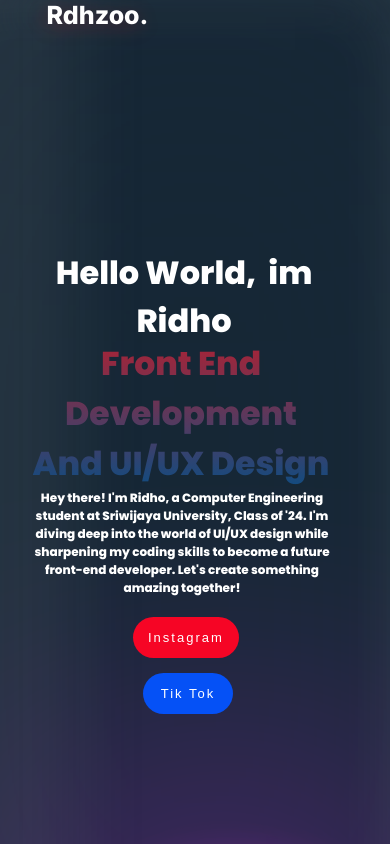
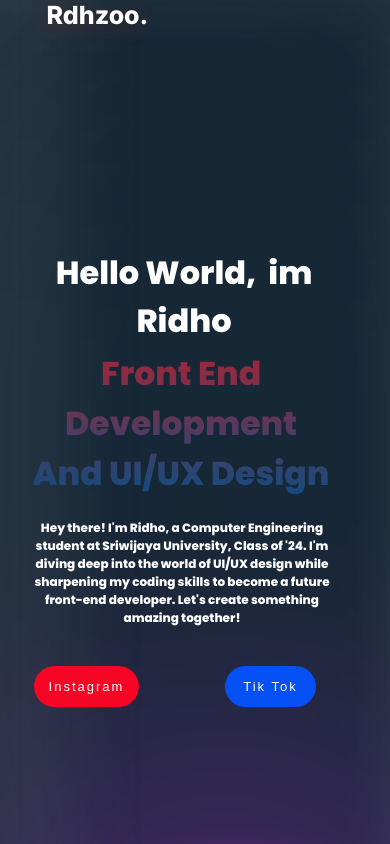
Before and after one commit to ridhozk20/My-Portofolio1, a plain HTML site: page index.html in a window 390 px wide. Shown: the top 844 px of the page. Drawn offline with nearby package versions, Linux system fonts and the light colour scheme; a web font is replaced by a local one.

Commit message:
style.css

```diff
--- a/style.css
+++ b/style.css
@@ -711,11 +711,13 @@ button:hover{
 
 @media only screen and (max-width: 768px) {
   .instagram{
-    margin-left: -8px;
+    margin-left: -200px;
+    margin-top: 49px;
   }
 
   .tiktok{
-    margin-left: 0px;
+    margin-top: -30px;
+    margin-right: -160px;
   }
 
   .order{
@@ -757,7 +759,7 @@ button:hover{
 
   .laptop .front-end{
     font-size: 33px;
-    padding-top: 80px;
+    padding-top: 90px;
     max-width: 380px;
     margin-left:-24px;
     margin-top:-40px;
@@ -766,7 +768,7 @@ button:hover{
   .laptop .hey-there-i-m-ridho{
     font-size: 12px;
     max-width: 310px;
-    margin-top: 60px;
+    margin-top: 90px;
     margin-left: -30px;
   }
 
```
